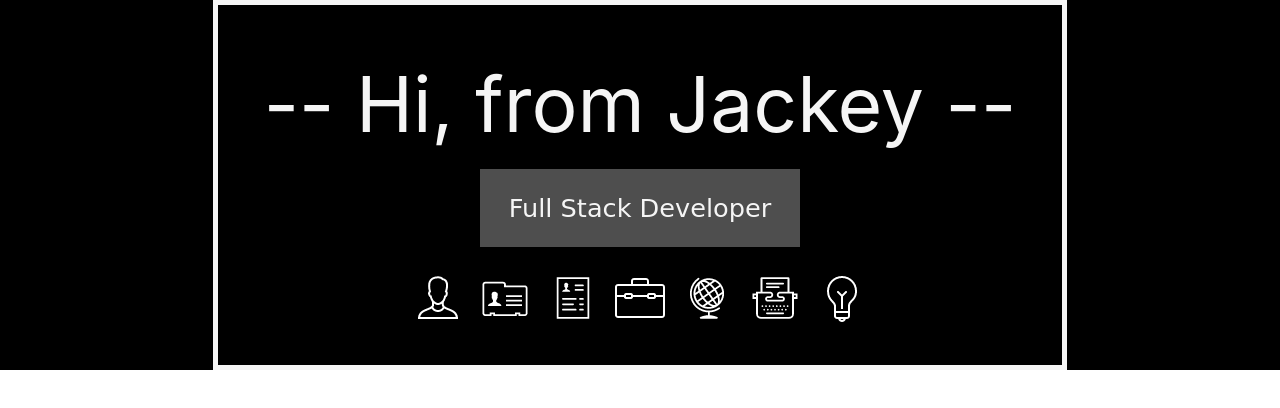
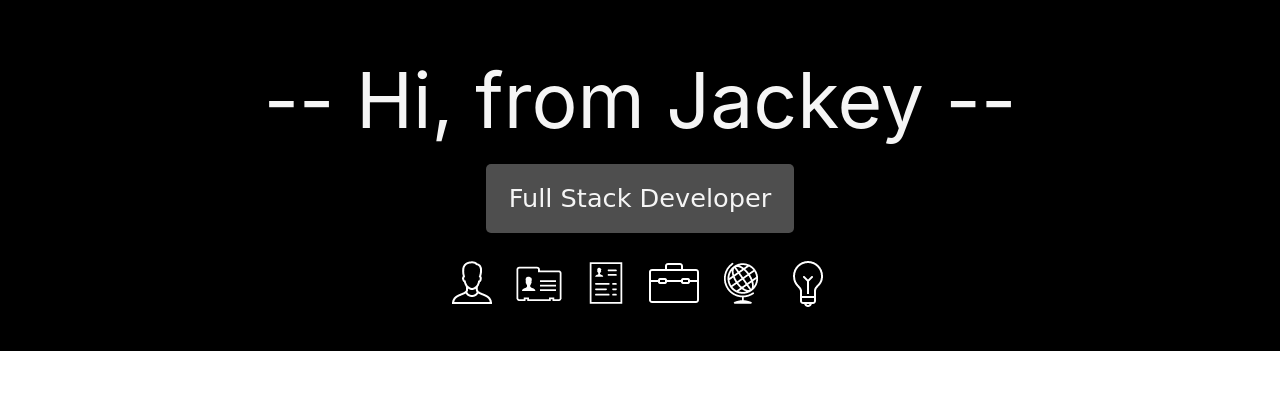
Before and after one commit to jackeyjia/personal-portfolio, a website: page src/index.html in a window 1280 px wide. Shown: the top 408 px of the page. Drawn offline with Linux system fonts and the light colour scheme.

Commit message:
update style

```diff
--- a/src/index.html
+++ b/src/index.html
@@ -27,7 +27,6 @@
             <img class="welcome__link" src="img/Resume.png" alt="Resume">
             <img class="welcome__link" src="img/Toolbox.png" alt="Current Work">
             <img class="welcome__link" src="img/Earth.png" alt="Travel">
-            <img class="welcome__link" src="img/Blog.png" alt="Blog">
             <img class="welcome__link" src="img/Idea.png" alt="Idea">
           </div>
         </div>
--- a/src/scss/style.scss
+++ b/src/scss/style.scss
@@ -4,12 +4,11 @@ body {
 
 .greeting {
   background-color: black;
-  max-height: 435px;
+  max-height: 1wh;
 }
 
 .col-sm-8 {
   height: auto;
-  border: 5px solid #F5F5F5;
 }
 
 .welcome {
@@ -26,13 +25,14 @@ body {
   &__profession {
     background-color: #4E4E4E;
     display: block;
-    padding: 20px;
-    max-width: 25vw;
+    padding: 15px;
+    max-width: 24vw;
     margin: 0 auto;
     font-size: 2vw;
     font-family: 'Reenie Beanie', cursive;
     text-align: center;
     color: #F5F5F5;
+    border-radius: 5px;
   }
 
   &__section {
```
Also changed, not shown: src/css/style.css.
